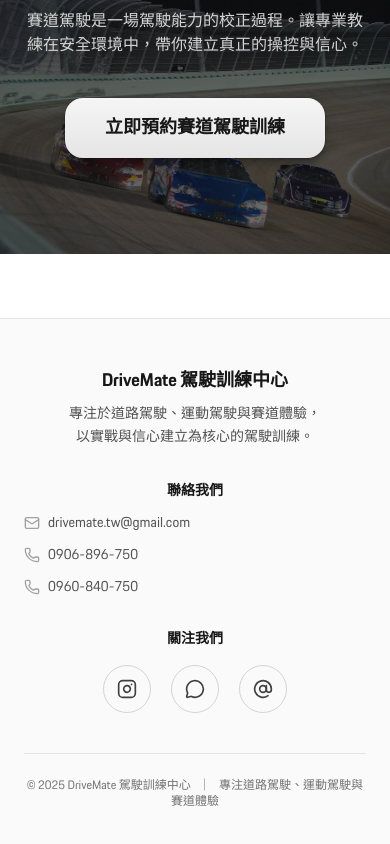
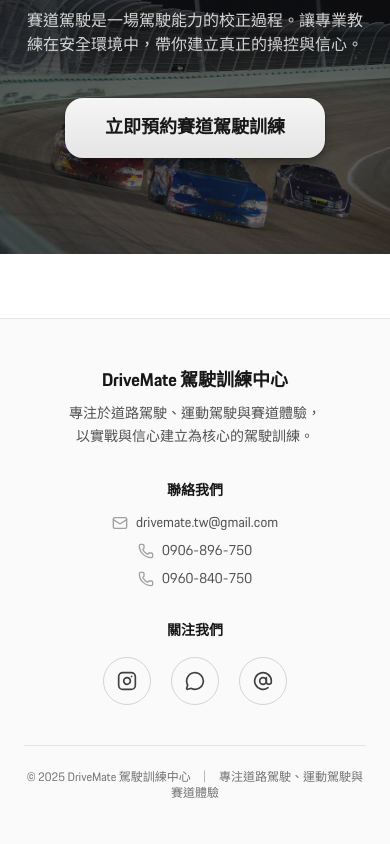
Before and after one commit to laurelke/drivemate-web, a Next.js app: page /courses/track-driving in a window 390 px wide. Shown: the part 2496-3340 px from the top of the page. Built offline with nearby package versions, Linux system fonts and the light colour scheme; a web font is replaced by a local one.

Commit message:
feat: unify course pages layout and design

```diff
--- a/components/Footer.tsx
+++ b/components/Footer.tsx
@@ -34,17 +34,17 @@ export default function Footer() {
           </div>
 
           {/* ================= Contact ================= */}
-          <div>
+<div className="text-center md:text-left">
   <p className="mb-3 text-sm font-semibold text-neutral-900">
     聯絡我們
   </p>
-            <ul className="space-y-3 text-sm text-neutral-600">
+
+  <ul className="space-y-2 text-sm text-neutral-600">
     {/* Email */}
     <li>
       <a
         href="mailto:drivemate.tw@gmail.com"
-      aria-label="寄信給 DriveMate 駕駛訓練中心"
-      className="flex items-center gap-2 transition hover:text-neutral-900"
+        className="flex items-center justify-center gap-2 transition hover:text-neutral-900 md:justify-start"
       >
         <Mail className="h-4 w-4 text-neutral-400" />
         <span>drivemate.tw@gmail.com</span>
@@ -55,8 +55,8 @@ export default function Footer() {
     <li>
       <a
         href="tel:+886906896750"
-      aria-label="致電 DriveMate 駕駛訓練中心 0906-896-750"
-      className="flex items-center gap-2 transition hover:text-neutral-900"
+        className="flex items-center justify-center gap-2 transition hover:text-neutral-900 md:justify-start"
+        aria-label="致電 DriveMate 0906-896-750"
       >
         <Phone className="h-4 w-4 text-neutral-400" />
         <span>0906-896-750</span>
@@ -67,8 +67,8 @@ export default function Footer() {
     <li>
       <a
         href="tel:+886960840750"
-      aria-label="致電 DriveMate 駕駛訓練中心 0960-840-750"
-      className="flex items-center gap-2 transition hover:text-neutral-900"
+        className="flex items-center justify-center gap-2 transition hover:text-neutral-900 md:justify-start"
+        aria-label="致電 DriveMate 0960-840-750"
       >
         <Phone className="h-4 w-4 text-neutral-400" />
         <span>0960-840-750</span>
```
Lines whose indentation alone changed are shown as unchanged.
